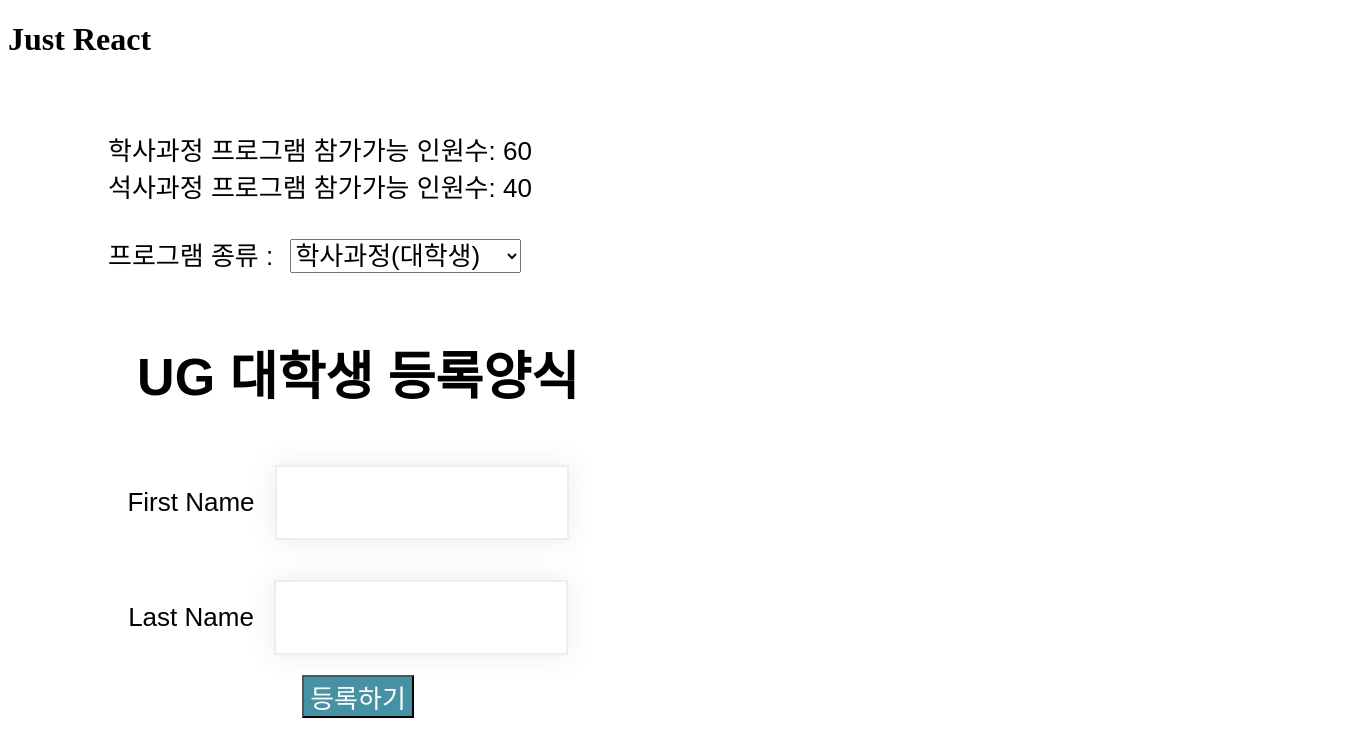
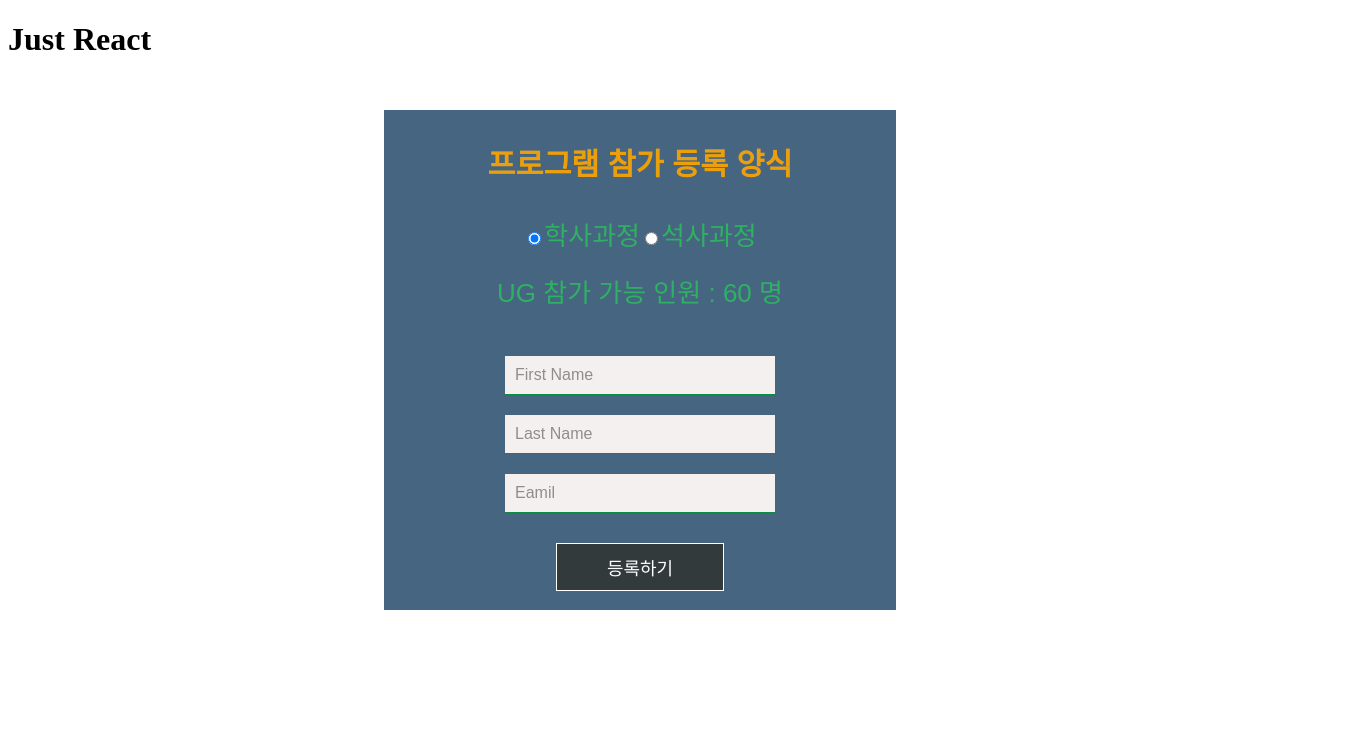
Before and after one commit to limseungchae/enrollment-react-app, a React (Create React App) app: page / in a window 1280 px wide. Shown: the top 756 px of the page, 1372 px wide, since content can reach past the window. Built offline with nearby package versions, Linux system fonts and the light colour scheme.

Commit message:
UI변경, 입력항목에 email 추가

```diff
--- a/src/App.css
+++ b/src/App.css
@@ -1,61 +1,101 @@
-.enrolForm {
-    font-family:sans-serif;
-    font-size: 26px;
-    text-align: center;
-    width: 500px;
-    padding:100px;
-}
-.enrolForm input[type=text] {
-    margin :20px;
-    padding:20px;
-    box-shadow:0 0 25px 4px rgba(0,0,0,0.06);
-    border: 2px solid #eee;
-    width: 250px;
-    font-family: inherit;
-    font-size: inherit;
-}
-.enrolForm button[type=submit]
-{
-    background: #4691A4;
-    font-family: inherit;
-    font-size: inherit;
-    cursor: pointer;
-    color: white;
-}
-.message
-{
-    color:green;
-    font-size: 30px;
-    font-style: italic;
-    padding-top: 45px;
-    padding-left: 120px;
-    display: flex;
-}
 .App {
     font-family: sans-serif;
     font-size: 26px;
     text-align: left;
     width: 100%;
-    padding-top: 50px;
-    float: left;
+    padding-top: 30px;
 }
 .programs {
-    padding-left: 100px;
+    position: absolute;
+    background: rgba(22, 61, 97, 0.794);
+    left: 50%;
+    height: 500px;
+    width: 40%;
+    transform: translate(-50%, 0%);
+    text-align: center;
+    color: rgba(31, 226, 80, 0.61);
+}
+.radioSel{
+    margin-left: 30px;
+}
+.parentInputs {
+    margin: 15px 0;
+    font-size: 16px;
+    padding: 10px;
+    margin-left: 10px;
+    width: 250px;
+    border-top: none;
+    border-left: none;
+    border-right: none;
+    background: rgba(245, 240, 240, 0.925);
+    color: rgb(5, 19, 66);
+    outline: none;
+}
+.title
+{
+    color:rgba(255, 166, 0, 0.897)
+}
+.parentLabels {
+    padding-bottom: 20px;
+}
+.enrolContainer {
+    position: absolute;
+    top: 520px;
+    left: 50%;
+    transform: translate(-50%, -50%);
+    width: 40%;
+    height: 400px;
+    text-align: center;
+    display: flex;
+}
+.enrolForm {
     width: 100%;
-    float: left;
+    transition: 0.2s;
+    height: 600px;
 }
-.appDropDowns {
-    color: black;
-    font-family: inherit;
-    font-size: inherit;
-    margin-left: 10px;
+.inputFields {
+    margin: 10px 0;
+    font-size: 16px;
+    padding: 10px;
+    width: 250px;
+    border: 1px solid rgb(13, 138, 65);
+    border-top: none;
+    border-left: none;
+    border-right: none;
+    background: rgb(245, 240, 240);
+    color: rgb(5, 19, 66);
+    outline: none;
+}
+.ulEnrol {
+    list-style-type: none;
+    padding: 0;
+}
+#btnEnrol {
+    border: 1px solid ;
+    background: rgb(50, 58, 59);
+    font-size: 18px;
+    color: white;
+    margin-top: 20px;
+    padding: 10px 50px;
+    cursor: pointer;
+    transition: 0.4s;
+    margin-bottom: 30px;
+}
+::placeholder {
+    color: rgba(83, 70, 70, 0.596);
+    opacity: 1;
+}
+.message {
+    color:rgba(31, 226, 80, 0.671);
+    width: 500px;
+}
+.actionIcon {
+    font-size: 16px;
+    color: rgb(77, 133, 141);
+    cursor: pointer;
 }
 
 .redOne {
     color: red;
-    font-style: italic;
-    font-size: 35px;
-    padding-top: 45px;
-    padding-left: 120px;
-    display: flex;
+    width: 500px;
 }
--- a/src/App.js
+++ b/src/App.js
@@ -23,17 +23,16 @@
     return (
         <div className="App">
             <div className="programs">
-                <label>학사과정 프로그램 참가가능 인원수: {ugseats} </label>
-                <br/>
-                <label>석사과정 프로그램 참가가능 인원수: {pgseats} </label>
-                <br/><br/>
-                <label>프로그램 종류 : </label>
-                <select className="appDropDowns"
-                        onChange={handleChange} value={program}>
-                    <option value="UG">학사과정(대학생)</option>
-                    <option value="PG">석사과정(대학원생)</option>
-                </select>
-                <br/><br/><br/>
+                <h3 className="title"> 프로그램 참가 등록 양식 </h3>
+                <ul className="ulEnrol">
+                    <li onChange={handleChange} className="parentLabels">
+                        <input type="radio" value="UG" name="programGroup"
+                            defaultChecked />학사과정
+                        <input type="radio" value="PG" name="programGroup"/>석사과정
+                    </li>
+                    <li> <label className="parentLabels">{program} 참가 가능 인원 : {
+                        (program == 'UG') ? ugseats : pgseats } 명</label></li>
+                </ul>
             </div>
             <EnrollmentForm chosenProgram={program}
                             currentSeat={(program === 'UG') ? ugseats  : pgseats}
--- a/src/components/EnrollmentForm.js
+++ b/src/components/EnrollmentForm.js
@@ -3,11 +3,13 @@
 import '../App.css';
 
 const EnrollmentForm = (props) => {
-    // 폼에 입력한 이름/성을 기억하기 위해 state형 변수 선언
-    // onBlur 이벤트 발생시 입력한 이름/성을
-    // firsName, lastName변수에 저장
+    // 폼에 입력한 이름/성/이메일을 기억하기 위해 state형 변수 선언
+    // onBlur 이벤트 발생시 입력한 이름/성/이메일을
+    // firsName, lastName, emil변수에 저장
     const [firstName, setFirsName] = useState("");
     const [lastName, setLastName] = useState("");
+    const [email, setEmail] = useState("");
+
     // state형 변수에 저장된 이름/성을 환영메세지로 출력하기 위해 선언
     const [welcomMessage, setwelcomMessage] = useState("");
     const [msgStyle, setMsgStyle] = useState("redOne");
@@ -22,32 +24,57 @@
             // 상위 컴퍼넌트의 seats 변수를 조작함
             props.setUpdateSeats(props.currentSeat - 1); // 참여가능 인원수 감소
             setMsgStyle('message');
-            msg = `환영합니다. ${firstName} ${lastName} 님!!`;
+            msg = `환영합니다. ${firstName} ${lastName} 님!!` +
+                `${email} 로 등록관련 정보를 발송해드렸습니다`;
         }
         setwelcomMessage(msg);
         e.preventDefault(); // submit 기능 전파 중지
 
     };
+    const handleInputChange = (setInput, e) => {
+        setInput(e.target.value);
+    };
+
     return(
         <div>
-        <form className="enrolForm" onSubmit={handleSubmit}>
-        <h1>{props.chosenProgram} 대학생 등록양식</h1>
-        <div><label>First Name</label>
-            <input type="text" name="fname"
-            onBlur={(e) =>
-                setFirsName(e.target.value)} /></div>
+            <div className="enrolContainer">
+            <form className="enrolForm" onSubmit={handleSubmit}>
+                <ul className="ulEnrol">
+                    <li>
+                        <label htmlFor="FirstName"></label>
+                        <input type="text" id="FirsName"
+                        name="firsName" className="inputFields"
+                        placeholder="First Name" value={firstName}
+                        onChange={e => handleInputChange(setFirsName,e)}/>
+                    </li>
+                    <li>
+                        <label htmlFor="LastName"></label>
+                        <input type="text" id="LastName"
+                               name="lastName" className="inputFields"
+                               placeholder="Last Name" value={lastName}
+                               onChange={e => handleInputChange(setLastName,e)}/>
+                    </li>
+                    <li>
+                        <label htmlFor="Email"></label>
+                        <input type="text" id="LastName"
+                               name="email" className="inputFields"
+                               placeholder="Eamil" value={email}
+                               onChange={e => handleInputChange(setEmail,e)}/>
+                    </li>
 
-        <div><label>Last Name</label>
-            <input type="text" name="lname"
-            onBlur={(e) =>
-                setLastName(e.target.value)}/></div>
+                    <li id="center-btn">
+                        <button type="submit" id="btnEnrol"
+                                name="enrol" onClick={handleSubmit}>등록하기</button>
+                    </li>
+                    <li className="message">
+                        <label id="studentMsg" className={msgStyle}>
+                            {welcomMessage}
+                        </label>
+                    </li>
 
-            <div><button type="submit">등록하기</button></div>
-        </form>
-
-            <label id="studentMsg" className={msgStyle}>
-                {welcomMessage}
-            </label>
+                </ul>
+            </form>
+            </div>
         </div>
     );
 };
```
